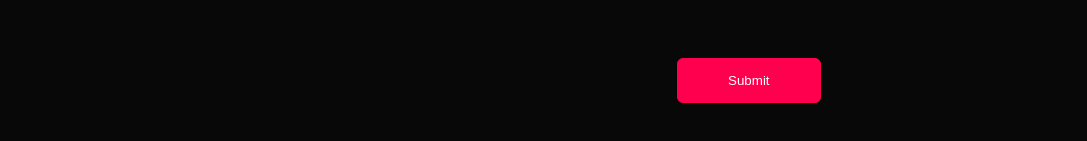
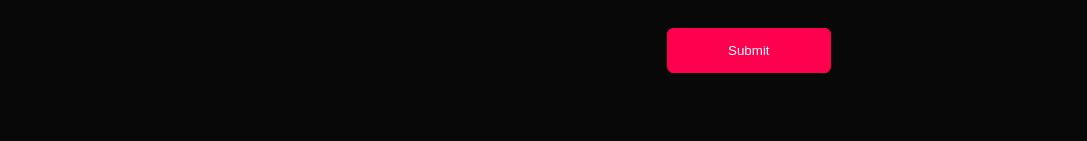
Before and after one commit to jinzolapis/personal-portfolio-v2, a website: page index.html in a window 1280 px wide. Shown: the part 3020-3161 px from the top of the page, without its empty margins (96-1183 px from the left). Drawn offline with Linux system fonts and the light colour scheme.

Commit message:
Add styles to form's submit button

```diff
--- a/style.css
+++ b/style.css
@@ -344,3 +344,9 @@ form textarea {
   font-size: 18px;
   border-radius: 6px;
 }
+
+form .btn2 {
+  padding: 14px 60px;
+  margin-top: 20px;
+  cursor: pointer;
+}
```
